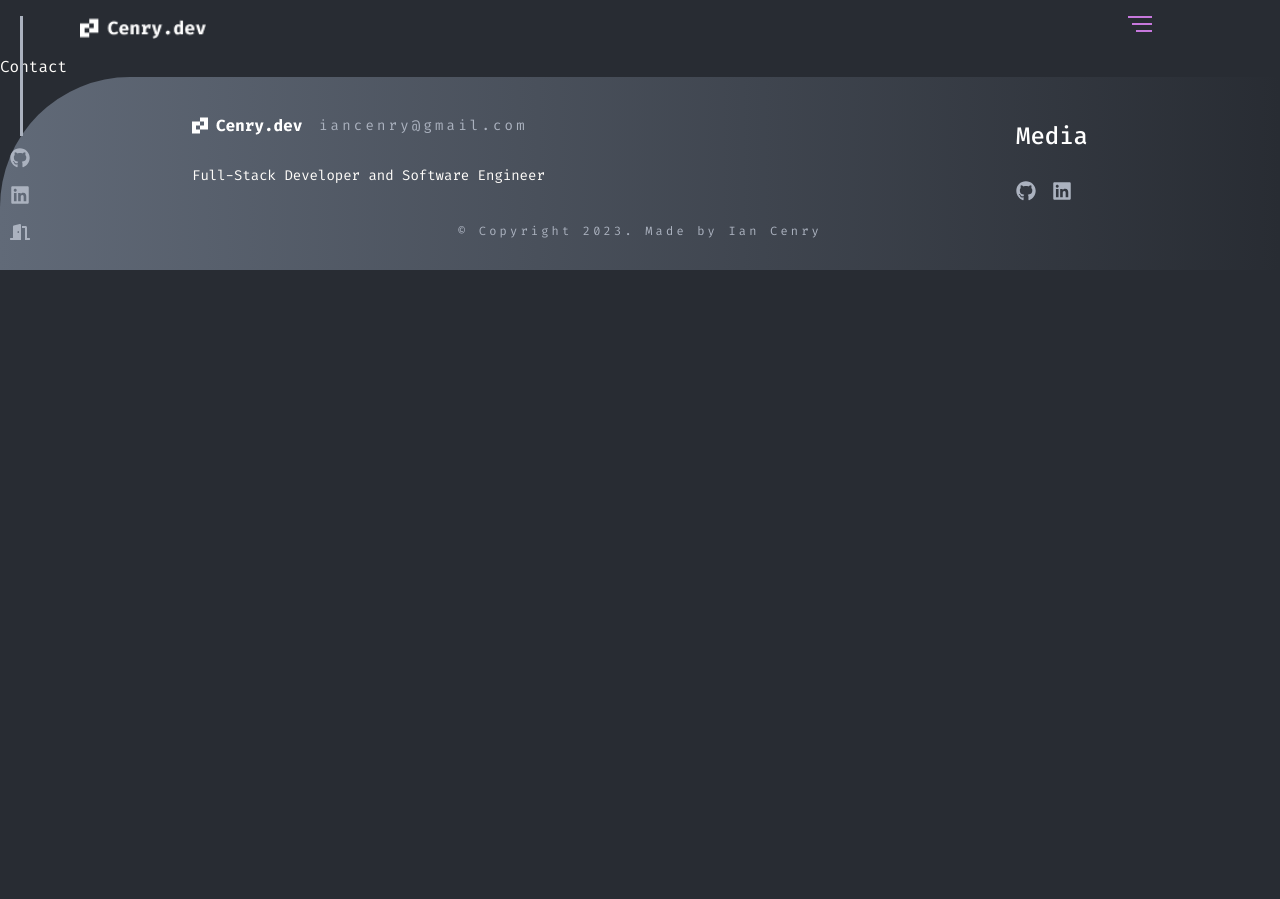
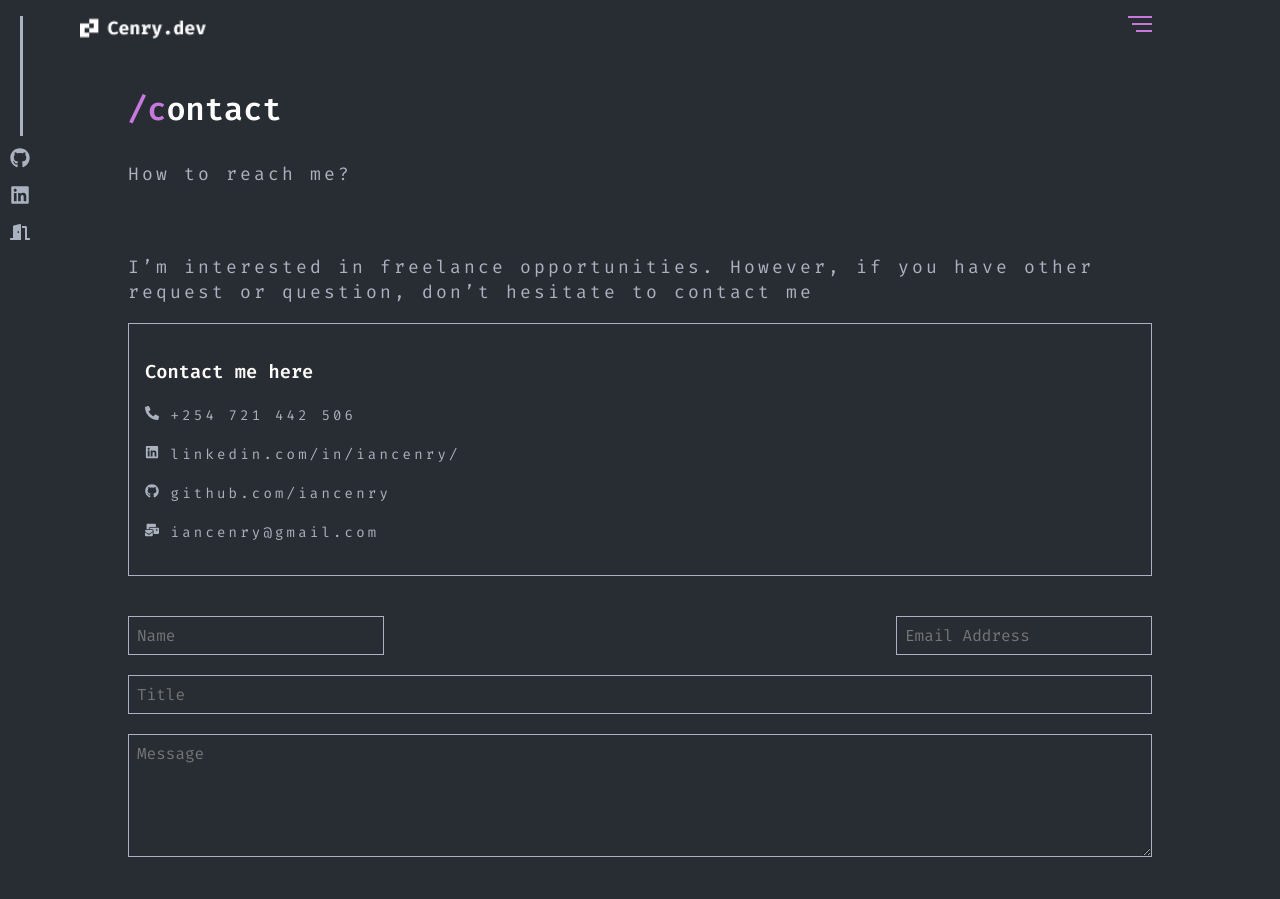
Before and after one commit to iancenry/portfolio2.0, a React (Vite) app: page /contact in a window 1280 px wide. Shown: the top 899 px of the page. Before the commit the page ends 800 px from the top, so only its background shows below. Built offline with nearby package versions, Linux system fonts and the light colour scheme.

Commit message:
style contact page

```diff
--- a/src/Components/ProjectCard/ProjectCard.scss
+++ b/src/Components/ProjectCard/ProjectCard.scss
@@ -1,5 +1,5 @@
 .project-card {
-  border: 0.0625rem solid var(--gray, #abb2bf);
+  border: 0.0625rem solid #abb2bf;
   margin-bottom: 1.5625rem;
   width: 100%;
   transition: all 150ms ease-in-out;
@@ -23,6 +23,6 @@
 
   &__info {
     padding: 1rem;
-    border-top: 0.0625rem solid var(--gray, #abb2bf);
+    border-top: 0.0625rem solid #abb2bf;
   }
 }
--- a/src/Pages/Contact/Contact.jsx
+++ b/src/Pages/Contact/Contact.jsx
@@ -1,5 +1,111 @@
+import './Contact.scss'
+import { useLocation } from 'react-router-dom'
+import { PageHeading } from '../../Components'
+import { useState } from 'react'
+import { FaMailBulk, FaLinkedin, FaGithub, FaPhoneAlt } from 'react-icons/fa'
+
 const Contact = () => {
-  return <div>Contact</div>
+  const location = useLocation()
+  const [contactFormData, setcontactFormData] = useState({
+    name: '',
+    email: '',
+    title: '',
+    message: '',
+  })
+
+  function handleChange(e) {
+    const { name, value } = e.target
+    setcontactFormData((prevData) => ({ ...prevData, [name]: value }))
+  }
+
+  function handleSubmit(e) {
+    e.preventDefault()
+    console.log(contactFormData)
+  }
+
+  return (
+    <>
+      <section className="section">
+        <PageHeading path={location.pathname} />
+        <p className="p__firacode">How to reach me?</p>
+
+        <div className="contact">
+          <div className="contact__content flex flex-jc-sb">
+            <div className="contact__info">
+              <p className="p__firacode">
+                I’m interested in freelance opportunities. However, if you have
+                other request or question, don’t hesitate to contact me
+              </p>
+              <div className="contact-details">
+                <h3>Contact me here</h3>
+                <p className="p__firacode" style={{ fontSize: '0.875rem' }}>
+                  <FaPhoneAlt color="#abb2bf" fontSize={14} /> +254 721 442 506
+                </p>
+                <p className="p__firacode" style={{ fontSize: '0.875rem' }}>
+                  <FaLinkedin color="#abb2bf" fontSize={14} />{' '}
+                  linkedin.com/in/iancenry/
+                </p>
+                <p className="p__firacode" style={{ fontSize: '0.875rem' }}>
+                  <FaGithub color="#abb2bf" fontSize={14} /> github.com/iancenry
+                </p>
+                <p className="p__firacode" style={{ fontSize: '0.875rem' }}>
+                  <FaMailBulk color="#abb2bf" fontSize={14} />{' '}
+                  iancenry@gmail.com
+                </p>
+              </div>
+            </div>
+            <div className="contact__form">
+              <form
+                onSubmit={handleSubmit}
+                className="login-form flex flex-fd-c"
+              >
+                <div className="top flex">
+                  <input
+                    type="text"
+                    name="name"
+                    onChange={handleChange}
+                    value={contactFormData.name}
+                    placeholder="Name"
+                  />
+                  <input
+                    type="email"
+                    name="email"
+                    onChange={handleChange}
+                    value={contactFormData.email}
+                    placeholder="Email Address"
+                  />
+                </div>
+
+                <input
+                  type="text"
+                  name="title"
+                  onChange={handleChange}
+                  value={contactFormData.title}
+                  placeholder="Title"
+                />
+                <textarea
+                  rows="5"
+                  cols="50"
+                  name="message"
+                  onChange={handleChange}
+                  value={contactFormData.message}
+                  placeholder="Message"
+                />
+                <button
+                  className="btn h3__firacode"
+                  style={{ paddingBottom: '3rem' }}
+                >
+                  Send
+                </button>
+              </form>
+            </div>
+          </div>
+        </div>
+      </section>
+    </>
+  )
 }
 
 export default Contact
+
+//TODO link form to emailjs
--- a/src/Pages/Contact/Contact.scss
+++ b/src/Pages/Contact/Contact.scss
@@ -0,0 +1,60 @@
+@import '../../sass/mixins';
+
+.contact {
+  &__content {
+    @include breakpoint-down(x-large) {
+      width: 100%;
+      flex-direction: column;
+      align-items: center;
+    }
+  }
+
+  &__info {
+    margin-top: 2rem;
+    flex: 0 0 50%;
+
+    .contact-details {
+      padding: 1rem;
+      border: 0.0625rem solid #abb2bf;
+      width: fit-content;
+
+      @include breakpoint-down(x-large) {
+        width: 100%;
+      }
+    }
+  }
+
+  &__form {
+    @include breakpoint-down(x-large) {
+      margin-top: 2.5rem;
+      width: 100%;
+    }
+
+    > form {
+      gap: 1.25rem;
+
+      > input,
+      textarea,
+      .top > input {
+        padding: 0.5rem;
+        border: 0.0625rem solid #abb2bf;
+        outline: none;
+        background: #282c33;
+        font-size: 1rem;
+        color: white;
+      }
+
+      .top {
+        gap: 1.25rem;
+
+        @include breakpoint-down(x-large) {
+          justify-content: space-between;
+        }
+
+        @include breakpoint-down(medium) {
+          flex-direction: column;
+        }
+      }
+    }
+  }
+}
```
